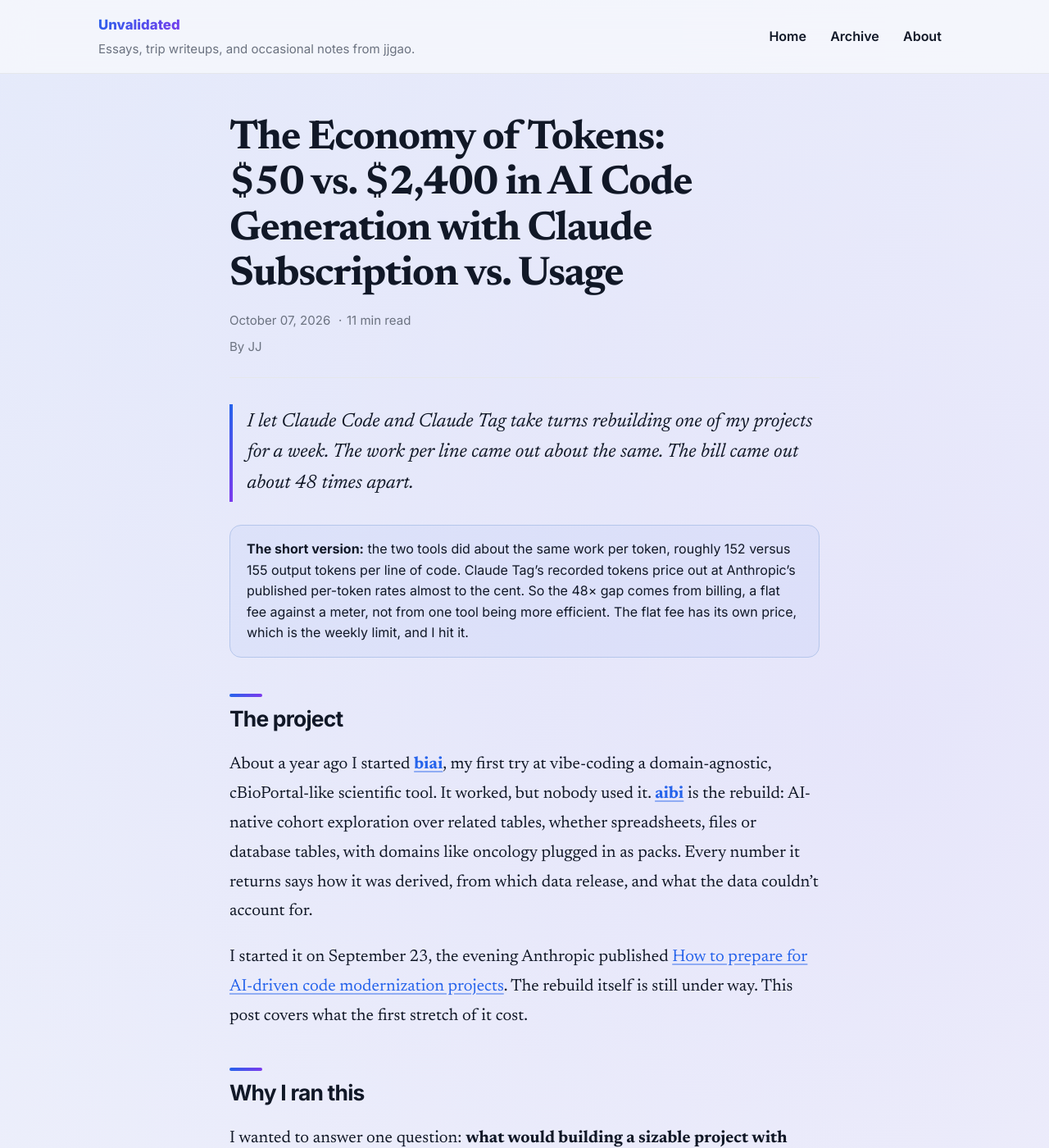
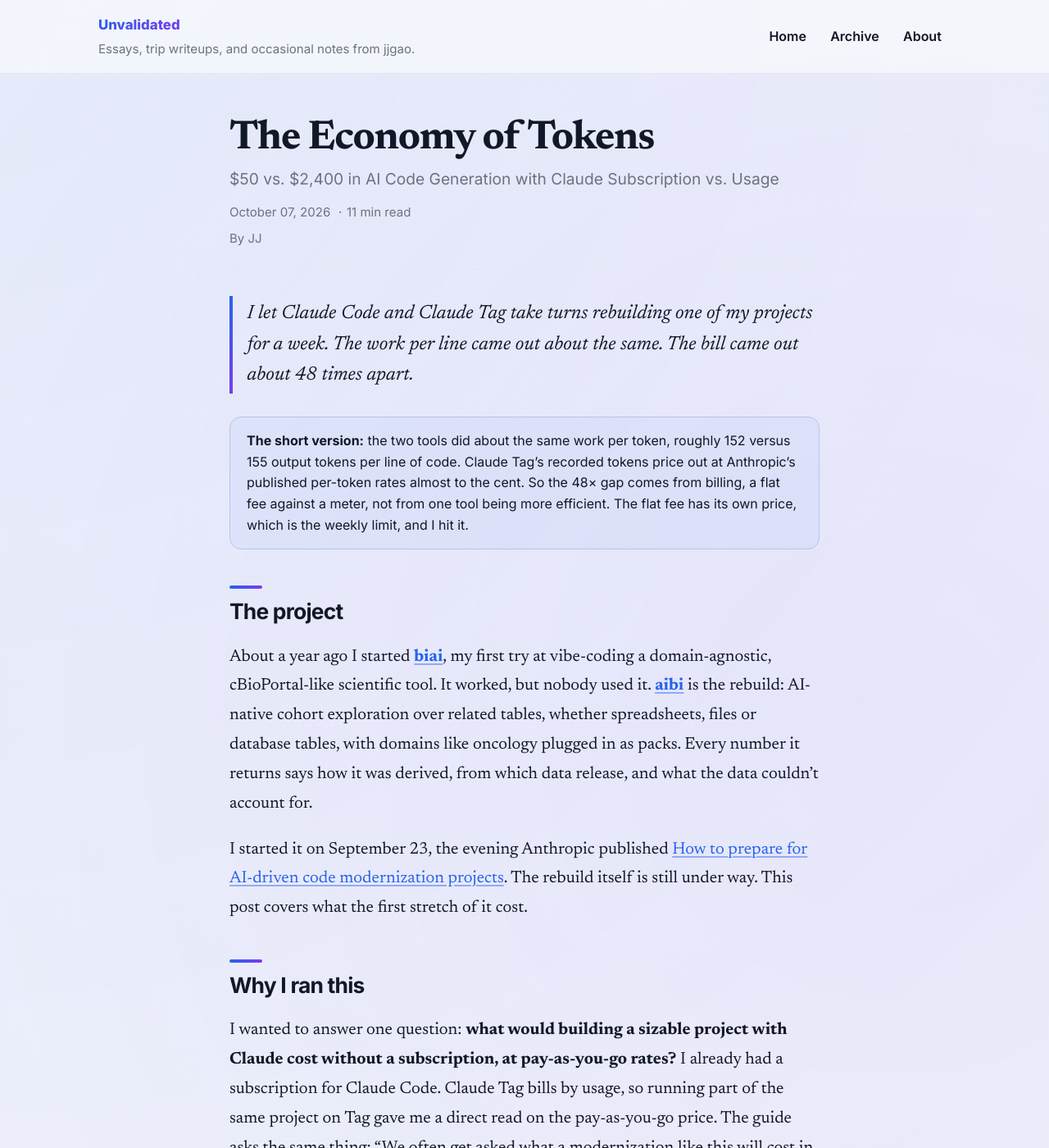
Before and after one commit to jjgao/blog, a Jekyll site: the page built from _posts/2026-10-07-the-economy-of-tokens.md, in a window 1280 px wide and 1400 px high. Shown: the whole window at 82% size. Built offline with Jekyll 4.4.1, drawn with Linux system fonts in a browser that asks for light colours.

Commit message:
Move token-cost line to a post subtitle
Co-Authored-By: Claude Sonnet 5.5 <noreply@anthropic.com>
Claude-Session: https://claude.ai/code/session_01QoVcb2mNjMLzKgWSSwJNV5

```diff
--- a/_layouts/post.html
+++ b/_layouts/post.html
@@ -4,6 +4,7 @@ layout: default
 <article class="post-card post-page">
   <header class="post-header post-page-header">
     <h1>{{ page.title }}</h1>
+    {% if page.subtitle %}<p class="post-subtitle">{{ page.subtitle }}</p>{% endif %}
     <p class="post-meta">
       <time datetime="{{ page.date | date_to_xmlschema }}">{{ page.date | date: "%B %d, %Y" }}</time>
       {% assign words = content | strip_html | number_of_words %}
--- a/_posts/2026-10-07-the-economy-of-tokens.md
+++ b/_posts/2026-10-07-the-economy-of-tokens.md
@@ -1,6 +1,7 @@
 ---
 layout: post
-title: "The Economy of Tokens: $50 vs. $2,400 in AI Code Generation with Claude Subscription vs. Usage"
+title: The Economy of Tokens
+subtitle: "$50 vs. $2,400 in AI Code Generation with Claude Subscription vs. Usage"
 date: 2026-10-07
 byline: By JJ
 footer_note: Written by JJ · October 2026 · Built with Claude Code and Claude Tag
--- a/assets/css/style.css
+++ b/assets/css/style.css
@@ -510,6 +510,7 @@ pre { padding: 1rem; overflow: auto; }
 @media (prefers-color-scheme: dark) { .prose .thesis { color: #0b1020; } }
 
 /* Byline under the title */
+.post-subtitle { margin: 0.5rem 0 0; color: var(--muted); font-size: 1.2rem; line-height: 1.4; }
 .post-byline { margin: 0.4rem 0 0; color: var(--muted); font-size: 0.94rem; }
 .post-byline a { color: var(--accent); text-decoration: none; }
 .post-byline a:hover { text-decoration: underline; }
```
